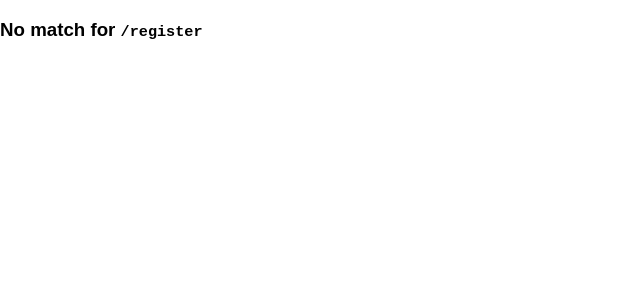
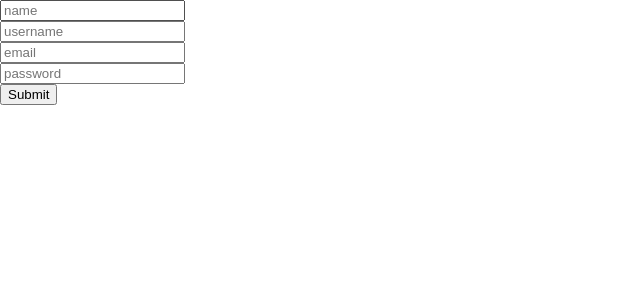
Before and after one commit to SangYi/tag-a-friend, a React (Create React App) app: page /register in a window 1280 px wide. Shown: the top 300 px of the page, without its empty margins (0-640 px from the left). Built offline with nearby package versions, Linux system fonts and the light colour scheme.

Commit message:
register form and tooltip component

```diff
--- a/src/components/Home/Home.jsx
+++ b/src/components/Home/Home.jsx
@@ -1,5 +1,7 @@
 import React from 'react';
 import { inject, observer } from "mobx-react";
+
+import ToolTip from 'components/ToolTip';
 
 const Home = ({
   store:{
@@ -14,6 +16,7 @@ const Home = ({
         signout()
         props.history.push("/");
       }}>Sign out</button>
+      <ToolTip />
     </div>
   )
 }
--- a/src/components/Register/Register.jsx
+++ b/src/components/Register/Register.jsx
@@ -1,10 +1,11 @@
 import React from 'react';
-
+import RegisterForm from 'forms/RegisterForm';
 const Register = () => {
   return (
-    <div>
-      <h2>Register</h2>
-    </div>
+    <RegisterForm />
+    // <div>
+    //   <h2>Register</h2>
+    // </div>
   )
 }
 
--- a/src/components/Router/Router.jsx
+++ b/src/components/Router/Router.jsx
@@ -2,6 +2,7 @@ import React from 'react';
 import { BrowserRouter, Route, Switch, Redirect /*, Link*/ } from "react-router-dom";
 
 import Home from 'components/Home';
+import Register from 'components/Register';
 import Login from 'components/Login';
 import UserProfile from 'components/UserProfile';
 import PrivateRoute from 'components/PrivateRoute';
@@ -12,9 +13,10 @@ const Router = () => {
       <Switch>
         <PrivateRoute exact path="/" component={Home} />
         {/* <Route exact path="/" component={Home} /> */}
-        <Route path="/login" component={Login} />
         <Route exact path="/user/:id" component={UserProfile} />
         <Redirect from="/user" to="/" />
+        <Route path='/register' component={Register} />
+        <Route path="/login" component={Login} />
         <Route component={NoMatch} />
       </Switch>
     </BrowserRouter>
--- /dev/null
+++ b/src/components/ToolTip/ToolTip.css
@@ -0,0 +1,36 @@
+.tooltip {
+  position: relative;
+  display: inline-block;
+  border-bottom: 1px dotted black;
+}
+
+.tooltip .tooltiptext {
+  visibility: hidden;
+  width: 120px;
+  background-color: black;
+  color: #fff;
+  text-align: center;
+  border-radius: 6px;
+  padding: 5px 0;
+  position: absolute;
+  z-index: 1;
+  top: 150%;
+  left: 50%;
+  margin-left: -60px;
+}
+
+.tooltip .tooltiptext::after {
+  content: "";
+  position: absolute;
+  bottom: 100%;
+  left: 50%;
+  margin-left: -5px;
+  border-width: 5px;
+  border-style: solid;
+  border-color: transparent transparent black transparent;
+}
+
+.tooltip:hover .tooltiptext {
+  visibility: visible;
+  opacity: 1;
+}
--- /dev/null
+++ b/src/components/ToolTip/ToolTip.jsx
@@ -0,0 +1,14 @@
+import React from 'react';
+import './ToolTip.css';
+
+const ToolTip = () => {
+  return (
+    <div>
+      <div className="tooltip">Hover over me
+        <span className="tooltiptext">Tooltip text</span>
+      </div>
+    </div>
+  )
+}
+
+export default ToolTip;
--- /dev/null
+++ b/src/components/ToolTip/index.js
@@ -0,0 +1 @@
+export { default } from './ToolTip';
--- /dev/null
+++ b/src/forms/RegisterForm/RegisterForm.jsx
@@ -0,0 +1,99 @@
+import React from 'react';
+import { inject, observer } from 'mobx-react';
+import { Formik } from 'formik';
+
+const RegisterForm = ({
+  store: {register}
+}) => (
+  <Formik
+    initialValues={{
+      name: '',
+      username: '',
+      email: '',
+      password: '',
+    }}
+    validate={values => {
+      // same as above, but feel free to move this into a class method now.
+      let errors = {};
+      if(!values.name){
+        errors.name = 'Required';
+      }
+      if(!values.username) {
+        errors.username = 'Required';
+      } else if (!/^[a-zA-Z0-9]*$/) {
+        errors.username = 'Invalid username';
+      }
+      if(!values.email) {
+        errors.email = 'Required';
+      } else if ( !/^[A-Z0-9._%+-]+@[A-Z0-9.-]+\.[A-Z]{2,4}$/i.test(values.email) ) {
+        errors.email = 'Invalid email address';
+      }
+      if(!values.password) {
+        errors.password = 'Required';
+      }
+      return errors;
+    }}
+    onSubmit={(
+      values,
+      { setSubmitting, setErrors, /* setValues and other goodies */ }
+    ) => {
+      setSubmitting(false);
+      console.log('values in register', values)
+      register(values);
+    }}
+    render={({
+      values,
+      errors,
+      touched,
+      handleChange,
+      handleBlur,
+      handleSubmit,
+      isSubmitting,
+    }) => (
+      <form onSubmit={handleSubmit}>
+        <input
+          type="name"
+          name="name"
+          placeholder="name"
+          onChange={handleChange}
+          onBlur={handleBlur}
+          value={values.name}
+        /><br />
+        {touched.name && errors.name && <div>{errors.name}</div>}
+        <input
+          type="username"
+          name="username"
+          placeholder="username"
+          onChange={handleChange}
+          onBlur={handleBlur}
+          value={values.username}
+        /><br />
+        {touched.username && errors.username && <div>{errors.username}</div>}
+        <input
+          type="email"
+          name="email"
+          placeholder="email"
+          onChange={handleChange}
+          onBlur={handleBlur}
+          value={values.email}
+        /><br />
+        {touched.email && errors.email && <div>{errors.email}</div>}
+        <input
+          type="password"
+          name="password"
+          placeholder="password"
+          onChange={handleChange}
+          onBlur={handleBlur}
+          value={values.password}
+        /><br />
+        {touched.password && errors.password && <div>{errors.password}</div>}
+        <button type="submit" disabled={isSubmitting}>
+          Submit
+        </button>
+      </form>
+    )}
+  />
+);
+
+// export default RegisterForm;
+export default inject('store')(observer(RegisterForm))
--- /dev/null
+++ b/src/forms/RegisterForm/index.js
@@ -0,0 +1 @@
+export { default } from './RegisterForm';
--- a/src/store/Authentication.js
+++ b/src/store/Authentication.js
@@ -54,7 +54,7 @@ const Authentication = (superclass) => class extends superclass {
         })
         .then(response => response.json())
         .then(user => {
-          if (user.id) {
+          if (user) {
             console.log('user', user)
             // this.props.loadUser(user)
             // this.props.onRouteChange('home');
--- a/src/store/index.js
+++ b/src/store/index.js
@@ -1,9 +1,7 @@
 import mix from 'lib/mix.js';
 import Authentication from './Authentication';
 
-class Base {};
-
-class Store extends mix(Base).with(
+class Store extends mix(class {}).with(
   Authentication
 ) {};
 
```
Also changed, not shown: 1 other file (tests, documents, lock files or other folders).
